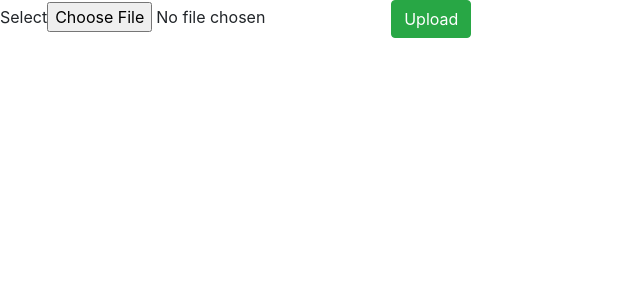
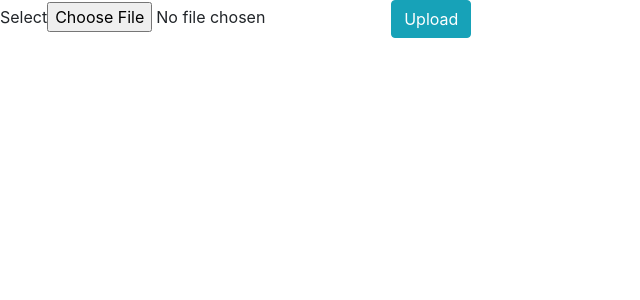
Before and after one commit to ikanengKhoza/final-project-2IM, a React (Create React App) app in the folder client/: page /upload in a window 1280 px wide. Shown: the top 300 px of the page, without its empty margins (0-640 px from the left). Built offline with nearby package versions, Linux system fonts and the light colour scheme.

Commit message:
button changed
button colour changed

```diff
--- a/client/src/components/Upload.jsx
+++ b/client/src/components/Upload.jsx
@@ -35,7 +35,7 @@
         <label className="upload-select">Select
         <input type="file" onChange={fileChangeHandler} />
         </label>
-        <button type="submit" className="btn btn-success">Upload</button>
+        <button type="submit" className="btn btn-info">Upload</button>
       </form>
     </div>
   );
```
